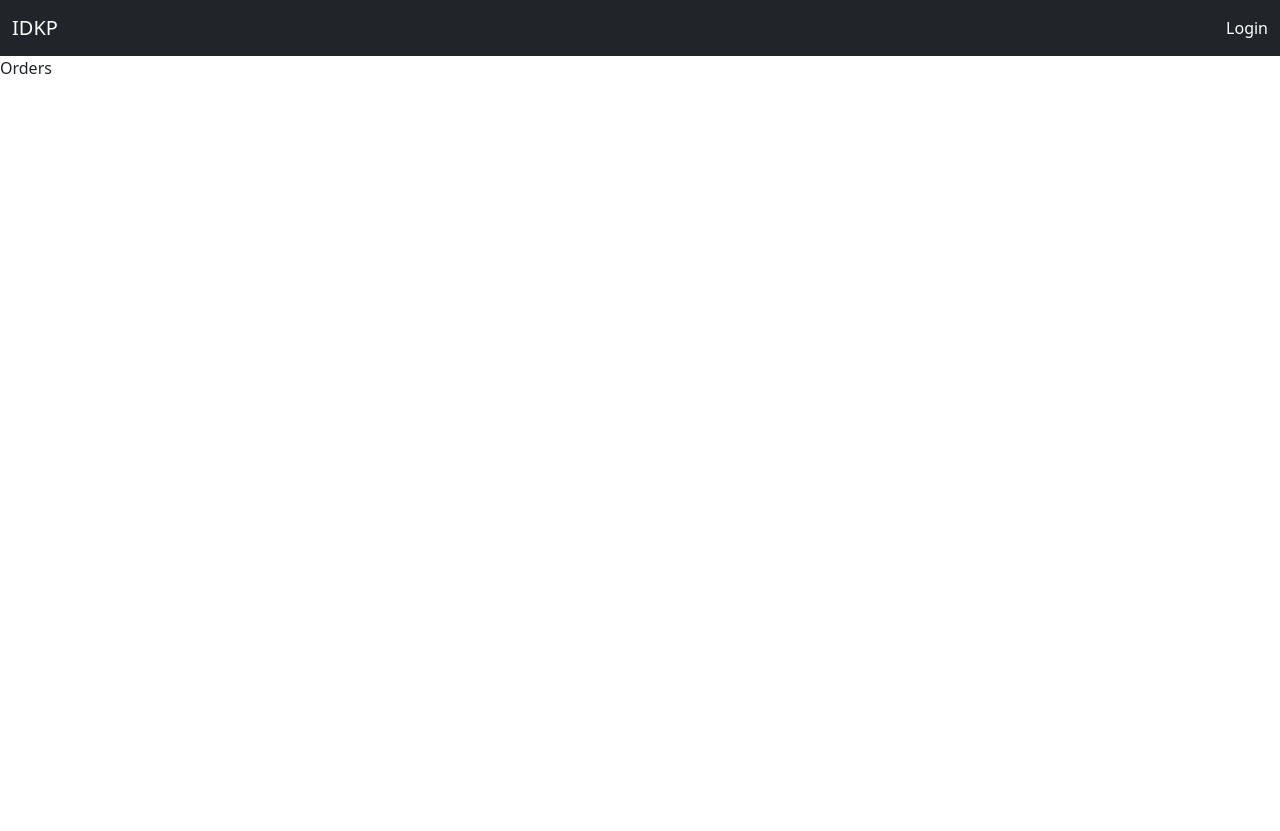
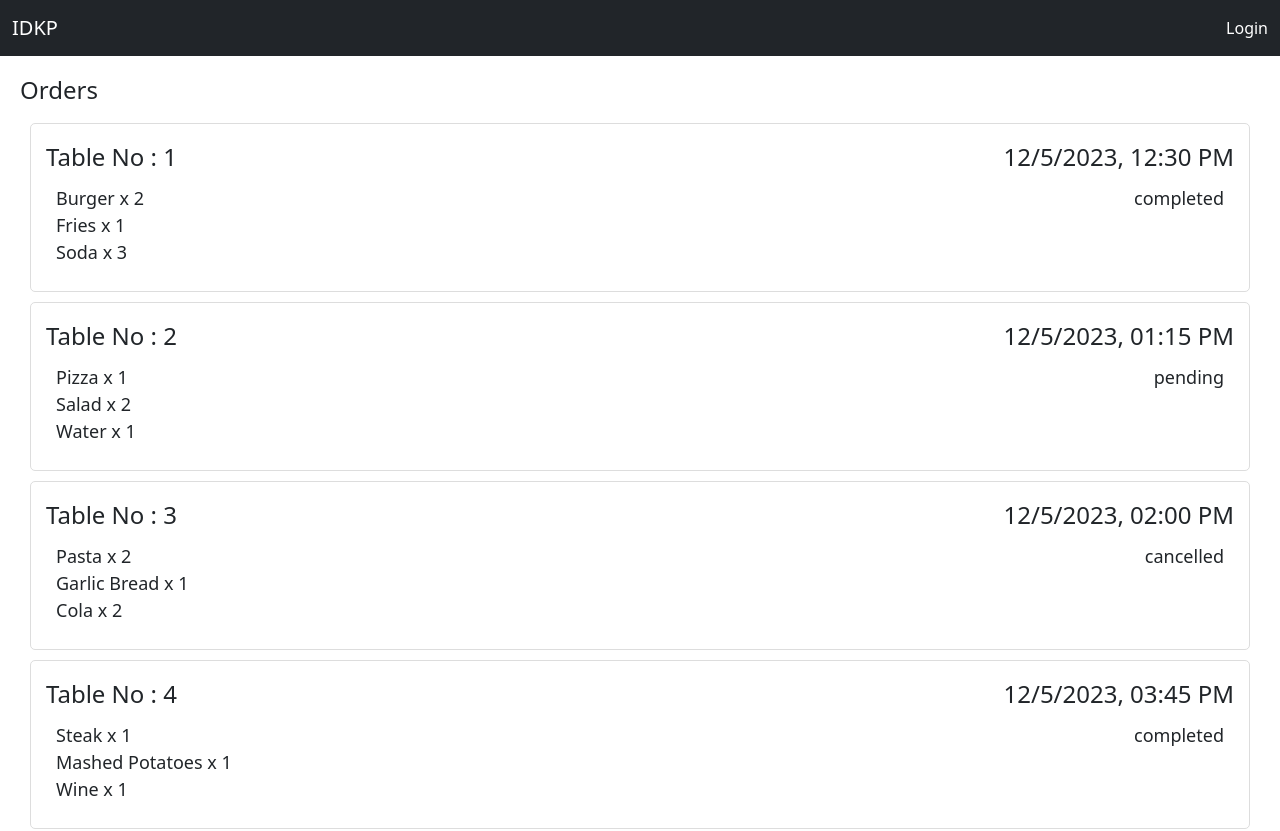
Before and after one commit to HBP9/IDKP_MERN, a React (Create React App) app in the folder client/: page /orders in a window 1280 px wide. Shown: the top 831 px of the page. Before the commit the page ends 800 px from the top, so only its background shows below. Built offline with nearby package versions, Linux system fonts and the light colour scheme.

Commit message:
orders page added

```diff
--- a/client/src/components/Orders.jsx
+++ b/client/src/components/Orders.jsx
@@ -1,7 +1,107 @@
 import React from "react";
 
 const Orders = () => {
-  return <div>Orders</div>;
+  const orders = [
+    {
+      tableNo: 1,
+      items: [
+        { name: "Burger", quantity: 2 },
+        { name: "Fries", quantity: 1 },
+        { name: "Soda", quantity: 3 },
+      ],
+      status: "completed",
+      time: "2023-12-05T12:30:00",
+    },
+    {
+      tableNo: 2,
+      items: [
+        { name: "Pizza", quantity: 1 },
+        { name: "Salad", quantity: 2 },
+        { name: "Water", quantity: 1 },
+      ],
+      status: "pending",
+      time: "2023-12-05T13:15:00",
+    },
+    {
+      tableNo: 3,
+      items: [
+        { name: "Pasta", quantity: 2 },
+        { name: "Garlic Bread", quantity: 1 },
+        { name: "Cola", quantity: 2 },
+      ],
+      status: "cancelled",
+      time: "2023-12-05T14:00:00",
+    },
+    {
+      tableNo: 4,
+      items: [
+        { name: "Steak", quantity: 1 },
+        { name: "Mashed Potatoes", quantity: 1 },
+        { name: "Wine", quantity: 1 },
+      ],
+      status: "completed",
+      time: "2023-12-05T15:45:00",
+    },
+    {
+      tableNo: 5,
+      items: [
+        { name: "Sushi", quantity: 3 },
+        { name: "Edamame", quantity: 1 },
+        { name: "Green Tea", quantity: 2 },
+      ],
+      status: "pending",
+      time: "2023-12-05T17:30:00",
+    },
+  ];
+  return (
+    <>
+      <div className="orders-container">
+        <div className="table-head">
+          <h4 className="heading-table">Orders</h4>
+        </div>
+        <div className="table-list">
+          <ul className="list">
+            <div className="list-container">
+              {orders.map((order, index) => (
+                <li className="list-table" key={index}>
+                  <div className="item-table-container">
+                    <div className="item-t-head">
+                      <span>Table No : {order.tableNo}</span>
+                      <span>
+                        {new Date(order.time).toLocaleString(undefined, {
+                          year: "numeric",
+                          month: "numeric",
+                          day: "numeric",
+                          hour: "2-digit",
+                          minute: "2-digit",
+                        })}
+                      </span>
+                    </div>
+                    <div className="order-detail">
+                      <div className="items">
+                        {order.items.map((items, index) => (
+                          <div className="item-list" key={index}>
+                            <span className="item-name">{items.name}</span>
+                            <span className="item-qty">
+                              {" "}
+                              x {items.quantity}
+                            </span>
+                          </div>
+                        ))}
+                      </div>
+                      <div className="status">
+                        <span className="status-text">{order.status}</span>
+                      </div>
+                    </div>
+                  </div>
+                </li>
+              ))}
+            </div>
+          </ul>
+        </div>
+      </div>
+    </>
+  );
 };
 
 export default Orders;
--- a/client/src/styles.css
+++ b/client/src/styles.css
@@ -89,7 +89,8 @@
   padding: 20px;
 }
 
-.edit-container {
+.edit-container,
+.orders-container {
   padding: 20px;
   @media only screen and (max-width: 600px) {
     .list-container {
@@ -168,6 +169,24 @@
   justify-content: space-between;
 }
 
+.item-table-container {
+  display: flex;
+  flex-direction: column;
+}
+
+.order-detail {
+  display: flex;
+  justify-content: space-between;
+  font-size: 18px;
+  padding: 10px;
+}
+
+.item-t-head {
+  font-size: 1.5rem;
+  display: flex;
+  justify-content: space-between;
+}
+
 .buttons button {
   margin-left: 10px;
   padding: 8px 12px;
```
